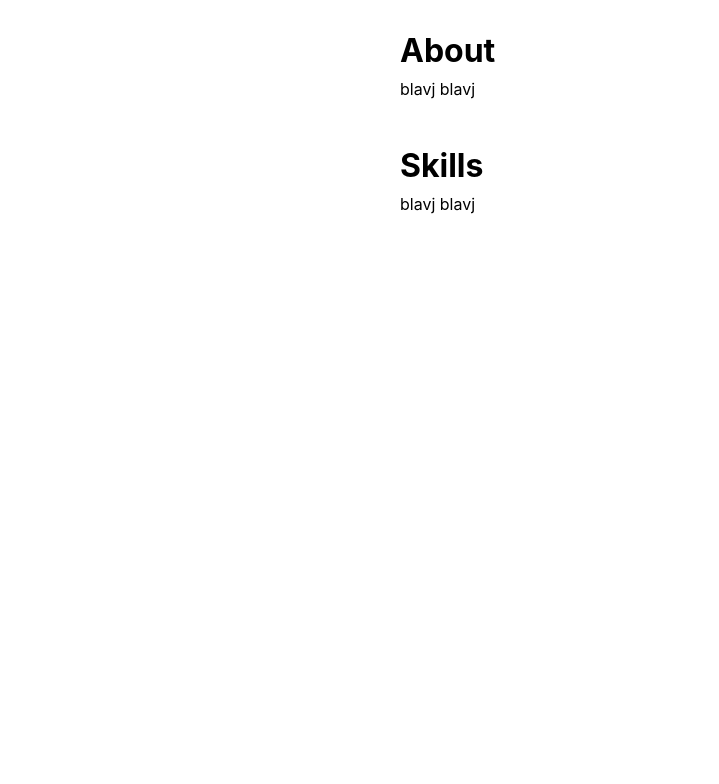
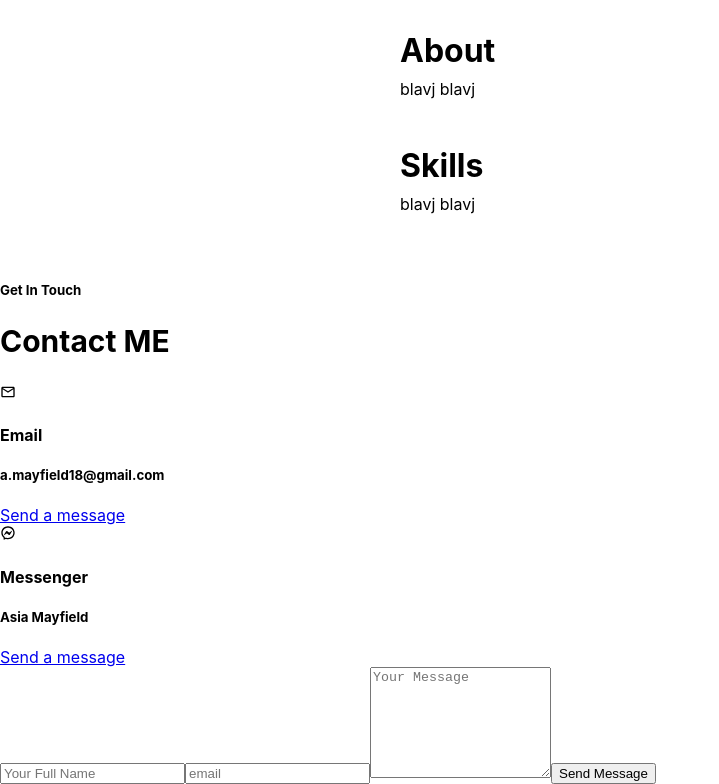
Before and after one commit to masterasia1/portfolio, a React (Create React App) app: page / in a window 1280 px wide. Shown: the part 350-1134 px from the top of the page, without its empty margins (0-719 px from the left). Before the commit the page ends 800 px from the top, so only its background shows below. Built offline with nearby package versions, Linux system fonts and the light colour scheme.

Commit message:
added contact component

```diff
--- a/package.json
+++ b/package.json
@@ -10,6 +10,7 @@
     "react": "^18.1.0",
     "react-bootstrap": "^2.4.0",
     "react-dom": "^18.1.0",
+    "react-icons": "^4.3.1",
     "react-router-dom": "^6.3.0",
     "react-scripts": "5.0.1",
     "web-vitals": "^2.1.4"
--- a/src/App.js
+++ b/src/App.js
@@ -1,11 +1,12 @@
-import './App.css'
-import image from './images/img-1.png'
+import './App.css';
+import image from './images/img-1.png';
 import {Container, Button,  Card} from 'react-bootstrap';
+import {Contact} from './Contact'
 
 function App() {
 
+  return (
 
-  return (
     <div>
 
    <div className='headerStyle'>
@@ -28,9 +29,16 @@
      <h1>Skills</h1>
      <p>blavj blavj </p>
      </div>
+     <br />
+     <br />
+     <Contact />
+
+
 
 
    </div>
+
+
 
   );
 }
--- /dev/null
+++ b/src/Contact.js
@@ -0,0 +1,38 @@
+import React from 'react'
+import {MdOutlineMail} from 'react-icons/md'
+import {RiMessengerLine} from 'react-icons/ri'
+
+export const Contact= () => {
+  return (
+   <section id='contact'>
+     <h5>Get In Touch</h5>
+     <h2>Contact ME</h2>
+
+     <div className='container contact_container'>
+       <div className='contact_options'>
+         <article className='contact_option'>
+           <MdOutlineMail />
+           <h4>Email</h4>
+           <h5>a.mayfield18@gmail.com</h5>
+           <a href='mailto:a.mayfield18@gmail.com'> Send a message</a>
+         </article>
+         <article className='contact_option'>
+           <RiMessengerLine />
+           <h4>Messenger</h4>
+           <h5>Asia Mayfield</h5>
+           <a href='https://m.me/the.biggest.continent'>Send a message</a>
+         </article>
+
+       </div>
+       <form action="">
+         <input type="text" name='name' placeholder='Your Full Name' required/>
+         <input type='email' name='email' placeholder='email' required />
+         <textarea name='message' rows='7' placeholder='Your Message' required></textarea>
+         <button type='submit' className='btn btn-primary'>Send Message</button>
+
+       </form>
+
+     </div>
+   </section>
+  )
+}
```
Also changed, not shown: 1 other file (tests, documents, lock files or other folders).
